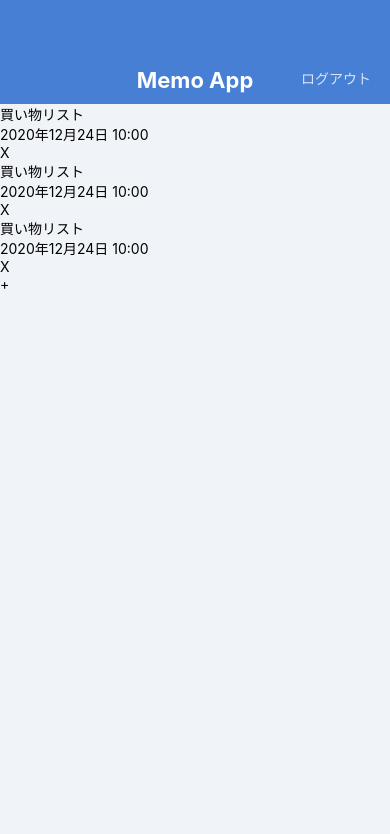
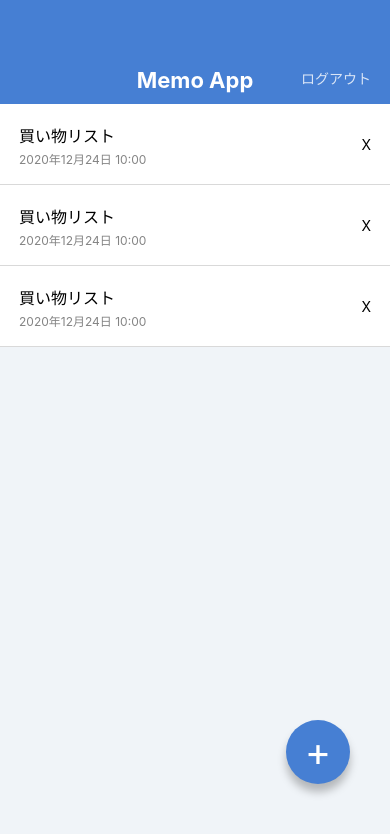
Before and after one commit to 2929boy-docker/MemoApp2, a React Native app: screen / in a window 390 px wide. Shown: the top 834 px of the page. Built offline with nearby package versions, Linux system fonts and the light colour scheme.

Commit message:
mod memoList style

```diff
--- a/App.jsx
+++ b/App.jsx
@@ -14,39 +14,38 @@
       </View>
 
       <View>
-        <View>
+        <View style={styles.memoListItem}>
           <View>
-            <Text>買い物リスト</Text>
-            <Text>2020年12月24日 10:00</Text>
+            <Text style={styles.memoListItemTitle}>買い物リスト</Text>
+            <Text style={styles.memoListItemDate}>2020年12月24日 10:00</Text>
+          </View>
+          <View>
+            <Text>X</Text>
+          </View>
+        </View>
+        <View style={styles.memoListItem}>
+          <View>
+            <Text style={styles.memoListItemTitle}>買い物リスト</Text>
+            <Text style={styles.memoListItemDate}>2020年12月24日 10:00</Text>
+          </View>
+          <View>
+            <Text>X</Text>
+          </View>
+        </View>
+        <View style={styles.memoListItem}>
+          <View>
+            <Text style={styles.memoListItemTitle}>買い物リスト</Text>
+            <Text style={styles.memoListItemDate}>2020年12月24日 10:00</Text>
           </View>
           <View>
             <Text>X</Text>
           </View>
         </View>
 
-        <View>
-          <View>
-            <Text>買い物リスト</Text>
-            <Text>2020年12月24日 10:00</Text>
-          </View>
-          <View>
-            <Text>X</Text>
-          </View>
-        </View>
-
-        <View>
-          <View>
-            <Text>買い物リスト</Text>
-            <Text>2020年12月24日 10:00</Text>
-          </View>
-          <View>
-            <Text>X</Text>
-          </View>
-        </View>
       </View>
 
-      <View>
-        <Text>+</Text>
+      <View style={styles.circleButton}>
+        <Text style={styles.circleLabel}>+</Text>
       </View>
 
     </View>
@@ -80,4 +79,44 @@
     bottom: 16,
     color: 'rgba(255, 255, 255, 0.8)',
   },
+  memoListItem: {
+    backgroundColor: '#ffffff',
+    flexDirection: 'row',
+    justifyContent: 'space-between',
+    paddingVertical: 16,
+    paddingHorizontal: 19,
+    alignItems: 'center',
+    borderBottomWidth: 1,
+    borderColor: 'rgba(0, 0, 0, 0.15)',
+  },
+  memoListItemTitle: {
+    fontSize: 16,
+    lineHeight: 32,
+  },
+  memoListItemDate: {
+    fontSize: 12,
+    lineHeight: 16,
+    color: '#848484',
+  },
+  circleButton: {
+    backgroundColor: '#467FD3',
+    width: 64,
+    height: 64,
+    borderRadius: 32,
+    justifyContent: 'center',
+    alignItems: 'center',
+    position: 'absolute',
+    right: 40,
+    bottom: 60,
+    shadowColor: '#000000',
+    shadowOffset: { width: 0, height: 8 },
+    shadowOpacity: 0.25,
+    shadowRadius: 8,
+    elevation: 8,
+  },
+  circleLabel: {
+    color: '#ffffff',
+    fontSize: 40,
+    lineHeight: 40,
+  }
 });
```
